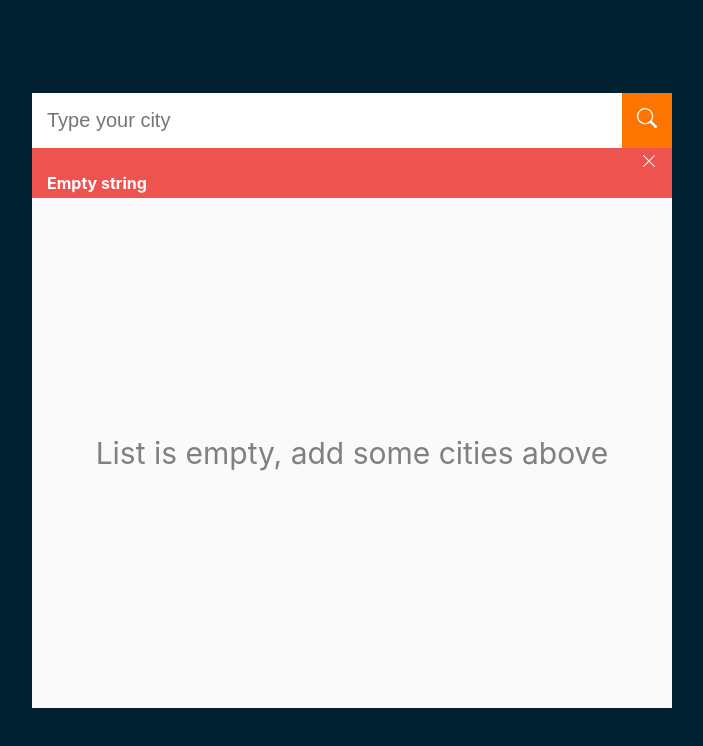
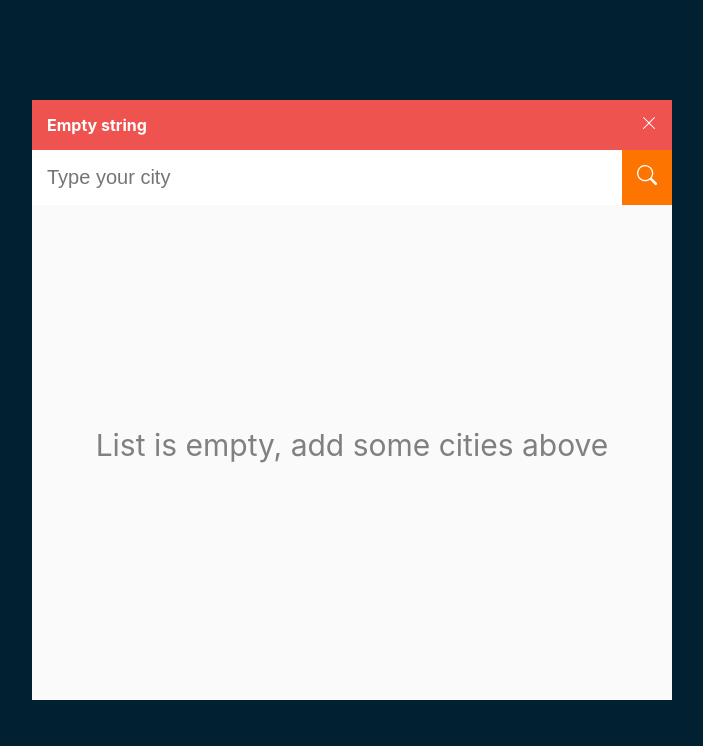
Before and after one commit to wiktormusial/whapi, a React (Create React App) app: page / in a window 1280 px wide. Both pictures are taken after a click on the button 935 px from the left and 145 px from the top of the page. Shown: the top 746 px of the page, without its empty margins (288-991 px from the left). Built offline with nearby package versions, Linux system fonts and the light colour scheme.

Commit message:
visual changes

```diff
--- a/src/components/Error/Error.css
+++ b/src/components/Error/Error.css
@@ -1,19 +1,16 @@
 .error-default {
   background-color: #ef5350;
-  padding-left: 15px;
-  padding-right: 15px;
-  padding-top: 5px;
-  padding-bottom: 5px;
+  padding: 15px 15px 15px 15px;
   display: flex;
-  flex-direction: column;
 }
 
 .error-close {
-  width: 100%;
   text-align: right;
+  width: 10%;
 }
 
 .error-message {
+  width: 90%;
   font-weight: bold
 }
 
--- a/src/components/Error/index.tsx
+++ b/src/components/Error/index.tsx
@@ -26,6 +26,7 @@ const Error = () => {
 
   return (
     <div className={classes} data-testid="error">
+      <div className="error-message">{errorMessage}</div>
       <div className="error-close">
         <BsXLg
           onClick={() => {
@@ -35,7 +36,6 @@ const Error = () => {
           className="error-icon"
         />
       </div>
-      <div className="error-message">{errorMessage}</div>
     </div>
   );
 };
--- a/src/components/List/List.css
+++ b/src/components/List/List.css
@@ -1,5 +1,5 @@
 .list {
-  margin-top: 0;
+  margin-top: 0px;
   background-color: #FAFAFA;
   color: black;
 }
@@ -9,7 +9,7 @@
   height: 60vh;
   font-size: 30px;
   display: flex;
-  padding: 15px;
+  padding: 0 15px 15px 15px;
   align-items: center;
   justify-content: center;
   color: gray;
@@ -27,8 +27,8 @@
 
 .list-cities {
   margin-top: 0;
-  padding: 15px;
   list-style: none;
+  padding: 0 15px 15px 15px;
 }
 
 .list-element {
@@ -52,4 +52,10 @@
 
 .list-city {
   flex-grow: 4;
+  justify-content: center;
 }
+
+.list-temp {
+  min-width: 25%;
+  text-align: right;
+}
--- a/src/components/Whapi/index.tsx
+++ b/src/components/Whapi/index.tsx
@@ -6,8 +6,8 @@ import Error from "../Error";
 const Whapi = () => {
   return (
     <Wrapper>
+      <Error/>
       <SearchBar />
-      <Error />
       <List />
     </Wrapper>
   );
```
